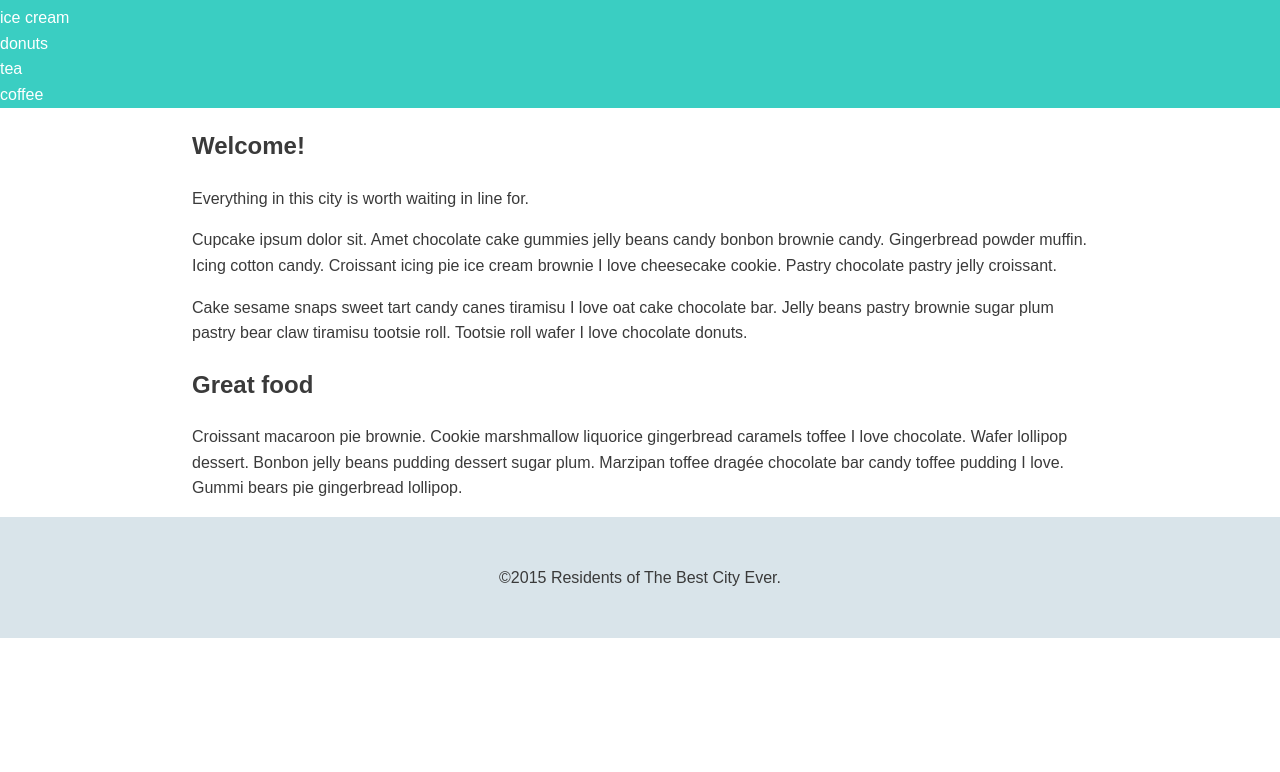
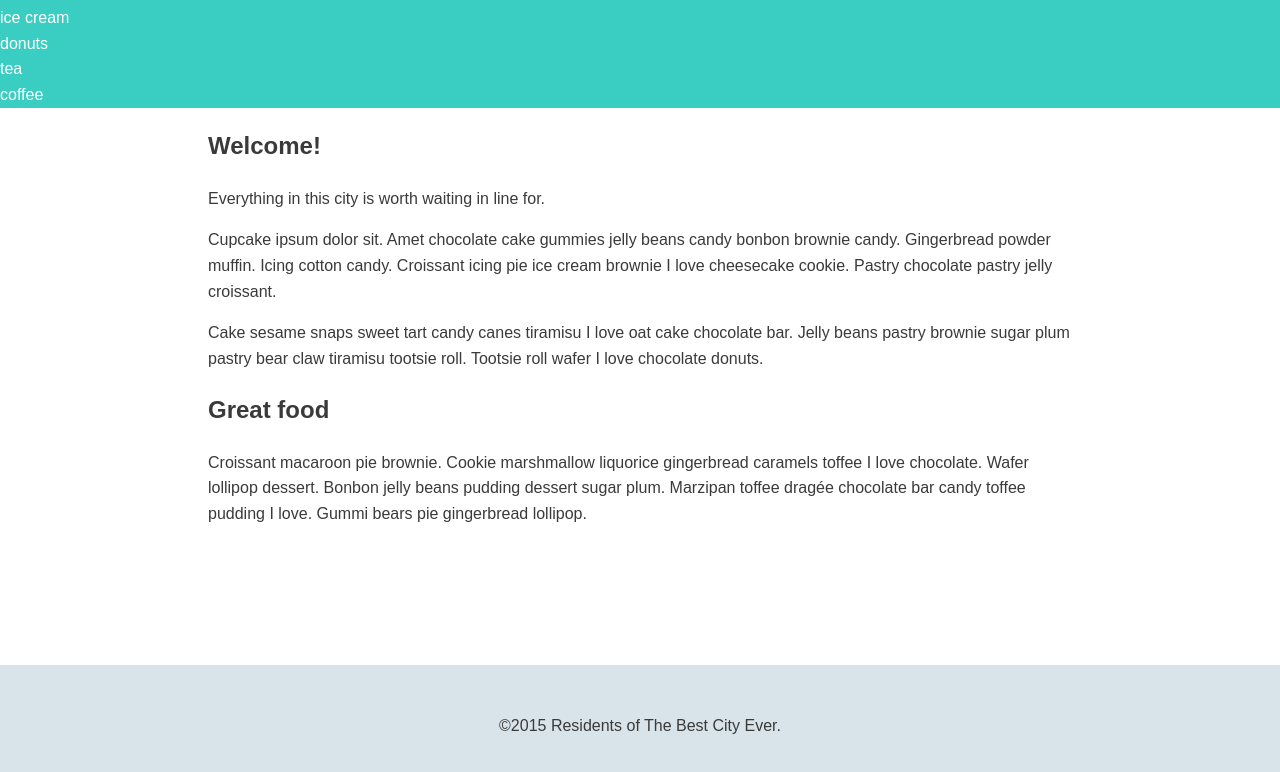
Before and after one commit to BabaSar/CSS-Layout, a plain HTML site: page index.html in a window 1280 px wide. Shown: the part 46-818 px from the top of the page. Drawn offline with Linux system fonts and the light colour scheme.

Commit message:
added sticky footer
added sticky footer using calc and vh unit

```diff
--- a/css/style.css
+++ b/css/style.css
@@ -1,6 +1,10 @@
 /* =================================
   Base Element Styles
 ==================================== */
+* {
+    /* applies to all elements */
+    box-sizing: border-box;
+}
 
 body {
 	line-height: 1.6;
@@ -26,7 +30,8 @@ a {
 /* ---- Layout Containers ---- */
 
 .container {
-
+    padding-left: 1em;
+    padding-right: 1em;
 }
 
 .main-header {
@@ -53,6 +58,11 @@ a {
 
         max-width: 1000px;
         /* This ensures the layout does not go stretch to beyond 1000 pixels in larger screens */
+
+    }
+
+    .wrap{
+        min-height: calc(100vh - 89px);
     }
 
 }
--- a/index.html
+++ b/index.html
@@ -7,6 +7,7 @@
 	<link rel="stylesheet" href="css/style.css">
 </head>
 <body>
+<div class="wrap">
 	<header class="main-header">
 		<div class="header">
 			<h1 class="name"><a href="#">Best City Guide</a></h1>
@@ -28,7 +29,7 @@
 		<h2>Great food</h2>
 		<p>Croissant macaroon pie brownie. Cookie marshmallow liquorice gingerbread caramels toffee I love chocolate. Wafer lollipop dessert. Bonbon jelly beans pudding dessert sugar plum. Marzipan toffee drag&#233;e chocolate bar candy toffee pudding I love. Gummi bears pie gingerbread lollipop.</p>
 	</div>
-
+</div>
 	<footer class="main-footer">
 		<p>&copy;2015 Residents of The Best City Ever.</p>
 	</footer>
```
